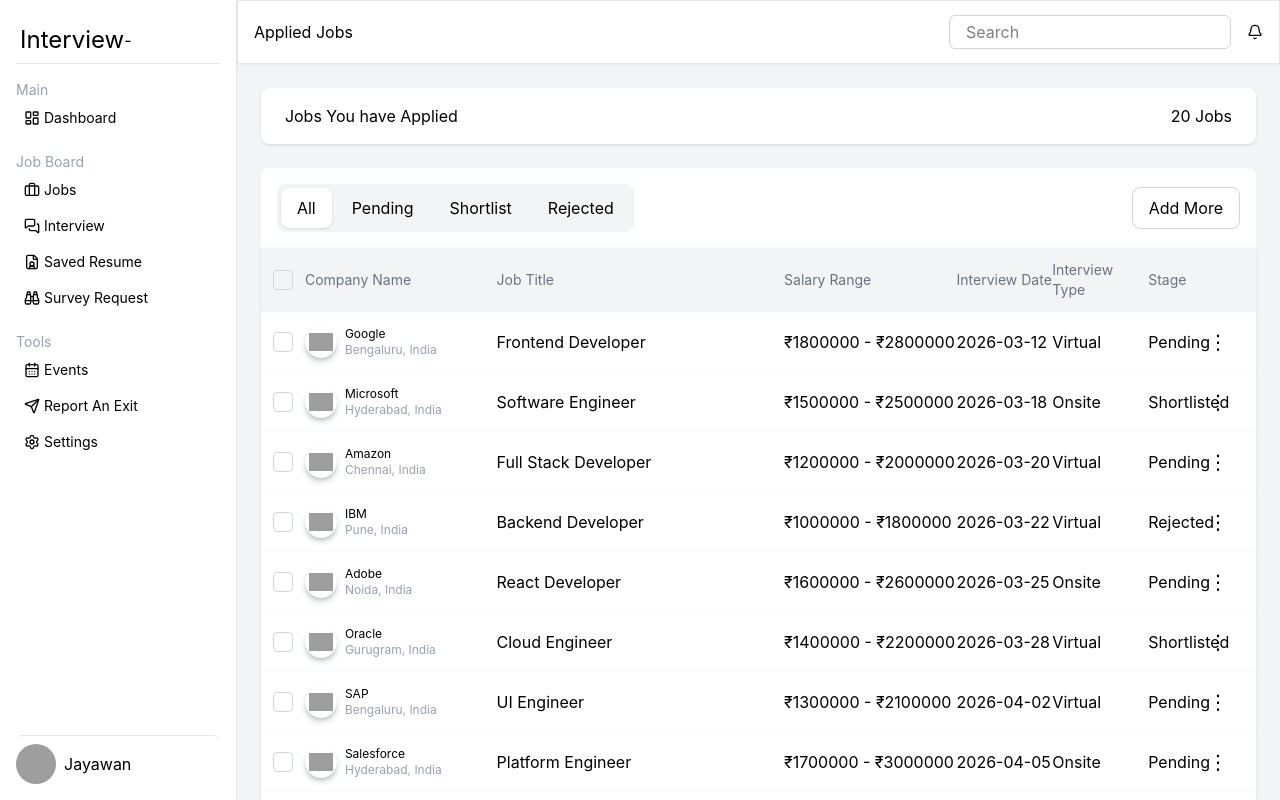
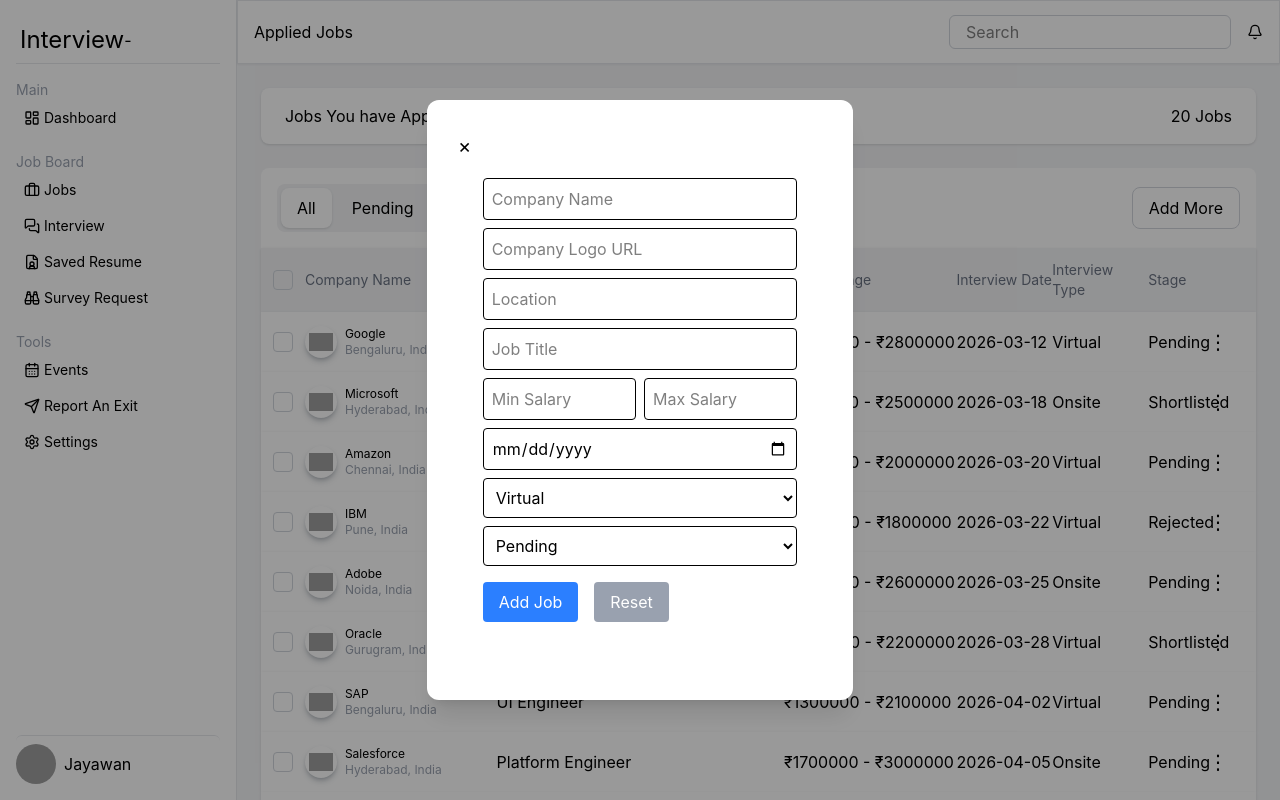
Before and after one commit to Shashwat64/Job-Tracker, a React (Vite) app: page /app/jobs in a window 1280 px wide. Shown: the top 800 px of the page. Built offline with nearby package versions, Linux system fonts and the light colour scheme; no server answers; grey boxes are pictures that could not be loaded.

Commit message:
feat: add modal for add new job (non functional)

```diff
--- a/src/Components/MainNavChildren/AddJob.jsx
+++ b/src/Components/MainNavChildren/AddJob.jsx
@@ -1,26 +1,174 @@
-
+import { useState } from 'react'
 
 export default function AddJob({ setAddJobModal }){
+
+  const [newJob, setNewJob] = useState({
+    company: { logoLink: "", name: "", location: "" },
+    jobTitle: "",
+    salaryRange: { min: "", max: "" },
+    date: "",
+    interviewType: "Virtual",
+    stage: "Pending",
+  })
+
+  function handleChange(e){
+    const {name, value} = e.currentTarget
+    console.log(name, value)
+
+    if(name.includes('company.')){
+      const key = name.split('.')[1]
+      setNewJob(prev=>({
+        ...prev,
+        company:{...prev.company, [key]:value}
+      }))
+    }else if(name.includes('salaryRange.')){
+      const key = name.split('.')[1]
+      setNewJob(prev=>({
+        ...prev,
+        salaryRange:{...prev.salaryRange, [key]: Number(value)}
+      }))
+    }else{
+      setNewJob((prev) => ({ ...prev, [name]: value }))
+    }
+
+  }
+
+  function handleSubmit(){
+    console.log("form submitted")
+  }
+
   return (
     <div
       className="fixed inset-0 z-50 flex items-center justify-center bg-black/40"
       onClick={() => setAddJobModal(false)}
     >
       <div
-        className="min-w-100 min-h-150 w-1/3 h-3/4 bg-white rounded-xl shadow-xl p-6 relative "
+        className="min-w-100 min-h-150 w-1/3 h-2/3 bg-white rounded-xl shadow-xl p-6 relative "
         onClick={(e) => {
           e.stopPropagation();
         }}
       >
         <div
-          className="absolute flex top-4 left-6 w-7 h-7  justify-center items-center rounded-full hover:bg-gray-200"
+          className="absolute flex top-8 left-6 w-7 h-7  justify-center items-center rounded-full hover:bg-gray-200"
           onClick={()=>{setAddJobModal(false)}}
         >
           <button className="text-xl leading-none">&times;</button>
         </div>
 
-        <div className=" w-full h-full p-8">
-          test
+        <div className=" flex justify-center items-center w-full h-full p-8 gap-4">
+          <form
+            className=" gap-8 items-center "
+            onSubmit={(e) => {
+            e.preventDefault()
+            handleSubmit()
+          }}>
+           <input
+          name="company.name"
+          value={newJob.company.name}
+          onChange={handleChange}
+          placeholder="Company Name"
+          className="w-full border p-2 rounded mb-2"
+        />
+        <input
+          name="company.logoLink"
+          value={newJob.company.logoLink}
+          onChange={handleChange}
+          placeholder="Company Logo URL"
+          className="w-full border p-2 rounded mb-2"
+          type="url"
+        />
+        <input
+          name="company.location"
+          value={newJob.company.location}
+          onChange={handleChange}
+          placeholder="Location"
+          className="w-full border p-2 rounded mb-2"
+        />
+
+        {/* Job Title */}
+        <input
+          name="jobTitle"
+          value={newJob.jobTitle}
+          onChange={handleChange}
+          placeholder="Job Title"
+          className="w-full border p-2 rounded mb-2"
+        />
+
+        {/* Salary */}
+        <div className="flex gap-2 mb-2">
+          <input
+            name="salaryRange.min"
+            value={newJob.salaryRange.min}
+            onChange={handleChange}
+            placeholder="Min Salary"
+            type="number"
+            className="w-1/2 border p-2 rounded"
+          />
+          <input
+            name="salaryRange.max"
+            value={newJob.salaryRange.max}
+            onChange={handleChange}
+            placeholder="Max Salary"
+            type="number"
+            className="w-1/2 border p-2 rounded"
+          />
+        </div>
+
+        {/* Date */}
+        <input
+          name="date"
+          value={newJob.date}
+          onChange={handleChange}
+          type="date"
+          className="w-full border p-2 rounded mb-2"
+        />
+
+        {/* Interview Type */}
+        <select
+          name="interviewType"
+          value={newJob.interviewType}
+          onChange={handleChange}
+          className="w-full border p-2 rounded mb-2"
+        >
+          <option value="Virtual">Virtual</option>
+          <option value="In-person">In-person</option>
+        </select>
+
+        {/* Stage */}
+        <select
+          name="stage"
+          value={newJob.stage}
+          onChange={handleChange}
+          className="w-full border p-2 rounded mb-4"
+        >
+          <option value="Pending">Pending</option>
+          <option value="Shortlisted">Shortlisted</option>
+          <option value="Rejected">Rejected</option>
+        </select>
+
+        <button
+          onClick={handleSubmit}
+          className="bg-blue-500 text-white px-4 py-2 rounded hover:bg-blue-600"
+        >
+          Add Job
+        </button>
+
+        <button
+          onClick={()=>{
+            setNewJob({
+            company: { logoLink: "", name: "", location: "" },
+            jobTitle: "",
+            salaryRange: { min: "", max: "" },
+            date: "",
+            interviewType: "Virtual",
+            stage: "Pending",
+          })
+          }}
+          className="bg-gray-400 text-white px-4 py-2 ml-4 rounded hover:bg-gray-600"
+        >
+          Reset
+        </button>
+          </form>
         </div>
 
 
@@ -28,3 +176,18 @@
     </div>
   )
 }
+
+/* Data that I need
+  id: 0,  //arr.length or last element id + 1
+    company: {
+      logoLink: googleLogo, //I will need the name or most likely the url
+      name: "Google", //Simple
+      location: "Bengaluru, India" },  //Simple
+    jobTitle: "Frontend Developer", //Simple
+    salaryRange: { min: 1800000, max: 2800000 }, //Simple and add the condition that max should be more than min
+    date: "2026-03-12", //add input type data
+    interviewType: "Virtual", //add options
+    stage: "Pending", //options
+    deleted:false //default
+
+*/
--- a/src/Components/MainNavChildren/Jobs.jsx
+++ b/src/Components/MainNavChildren/Jobs.jsx
@@ -21,7 +21,7 @@
 
   const {interviewJson, setInterviewJson} = useContext(JobContext)
 
-  const [addJobModal, setAddJobModal] = useState(false)
+  const [addJobModal, setAddJobModal] = useState(true)
   const [openModalId, setOpenModalId] = useState(null)
 
 
@@ -39,6 +39,8 @@
 
   let filteredList = []
 
+
+  //Filtering on the basis of stage
   if(interviewJson.length>0){
      filteredList = interviewJson
     .filter((interview)=>{
@@ -58,13 +60,14 @@
     const lastIndex = activePage * itemsPerPage;
 
     //Debugging
-    console.log("filteredListLen", filteredListLen)
-    console.log("startIndex", startIndex)
-    console.log("lastIndex", lastIndex)
-    console.log("activePage", activePage)
+    // console.log("filteredListLen", filteredListLen)
+    // console.log("startIndex", startIndex)
+    // console.log("lastIndex", lastIndex)
+    // console.log("activePage", activePage)
 
     let interviewHtml = ''
 
+    //Making Html of the interview detail
     if(filteredListLen>0){
       interviewHtml = filteredList.slice(startIndex, lastIndex).map((interview, i)=>(
         <div className={`grid relative grid-cols-[auto_2fr_3fr_1.8fr_1fr_1fr_1fr] items-center bg-white mx-6 h-15 shadow-sm p-3 box-border w-[calc(100%-3rem)] ${openModalId === interview.id ? 'z-50' : 'z-10'}`} key={i}>
```
